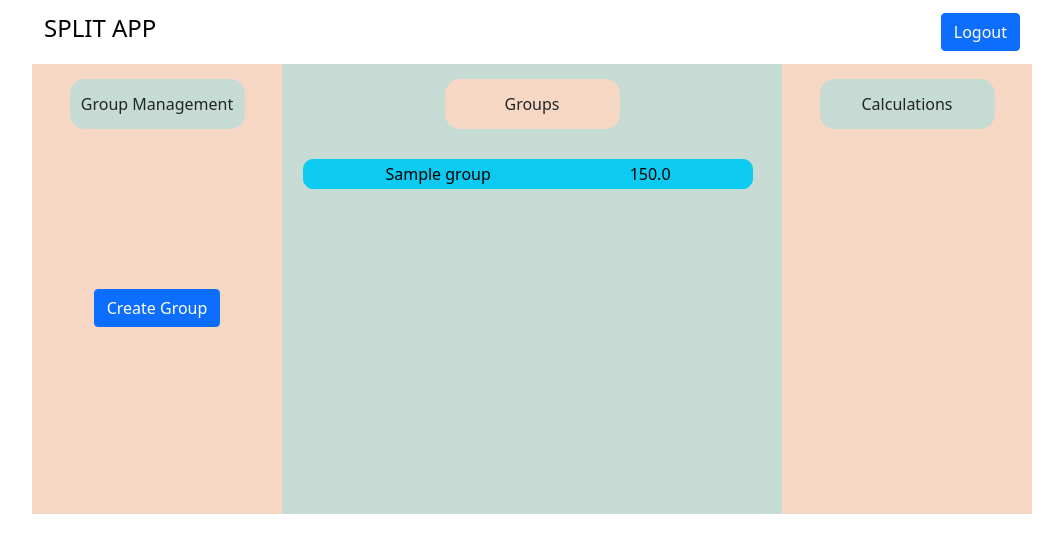
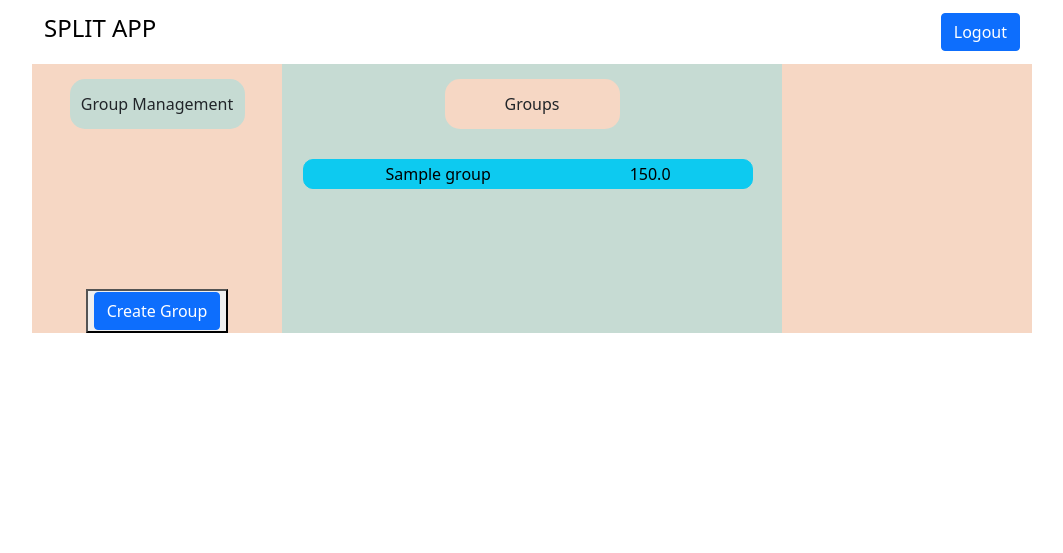
Before and after one commit to Umakhesan97/Splitapp, a Django app: page / in a window 1280 px wide. Shown: the top 553 px of the page, without its empty margins (108-1171 px from the left). Run offline with Django 5.2, Linux system fonts and the light colour scheme; a user stored in the database is signed in; data comes from the database, SQL or seed files in the repository.

Commit message:
files adjusted

```diff
--- a/googlelogin/users/templates/create_group.html
+++ b/googlelogin/users/templates/create_group.html
@@ -4,7 +4,7 @@
 <form method="POST" action="{% url 'create_group' %}">
     {% csrf_token %}
     {{ form.as_p }}
-    <button type="submit">Create Group</button>
+    <button class="btn btn-primary" type="submit">Create Group</button>
     <div>{{name}}</div>
 </form>
 {% endblock %}
--- a/googlelogin/users/templates/edit_expense.html
+++ b/googlelogin/users/templates/edit_expense.html
@@ -10,7 +10,7 @@
 <form method="POST" action="{% url 'edit_expense' group.id %}">
     {% csrf_token %}
     {{ form.as_p }}
-    <button type="submit" name="update">Submit</button>
+    <button class="btn btn-primary" type="submit" name="update">Submit</button>
     <div>{{name}}</div>
 </form>
 {% endblock %}
--- a/googlelogin/users/templates/home.html
+++ b/googlelogin/users/templates/home.html
@@ -18,8 +18,8 @@
         </div>
       </div>
       <div class="left_content">
-        <button class="btn btn-primary left_content_button">
-          <a href="{% url 'create_group' %}">Create Group</a>
+        <button class="left_content_button">
+          <a class="btn btn-primary" href="{% url 'create_group' %}">Create Group</a>
         </button>
       </div>
     </div>
@@ -30,7 +30,7 @@
         </div>
       </div>
         <div class="scroll-container group_names">
-          {% for group in groups|slice:":5" %}
+          {% for group in groups %}
               <button class="me-2 group_button btn btn-info">
                 <a href="{% url 'group_detail' group.id %}">{{ group.group_name }}</a>
                 <a>{{group.total_amount}}</a>
@@ -39,7 +39,7 @@
         </div>
     </div>
     <div class="cus_content_right d-flex justify-content-center">
-      <div class="right_heading heading d-flex align-items-center justify-content-center">Calculations  </div>
+      <div class="heading d-flex align-items-center justify-content-center"></div>
     </div>
   </div>
 </div>
@@ -59,9 +59,6 @@
   .custom_button a {
   color: white;
   text-decoration: none;
-}
-.cus_content{
-    height: 100%;
 }
 .left_content input{
   height: 30px;
@@ -89,9 +86,6 @@
   height: 50px;
   margin-top: 15px;
   border-radius: 15px;
-}
-.right_heading {
-  background-color: #C6DBD3;
 }
 .left_heading {
   background-color: #C6DBD3;
```
